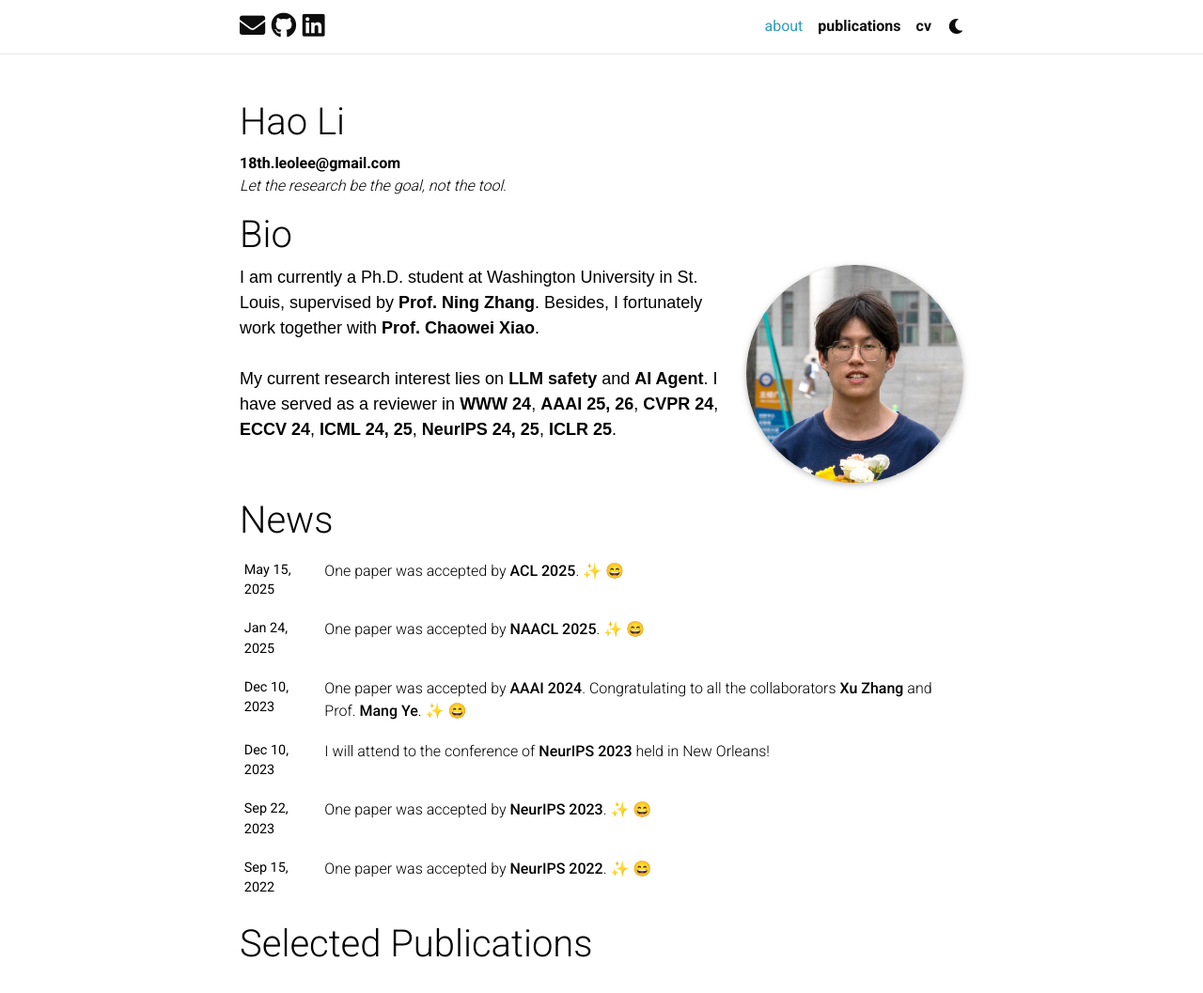
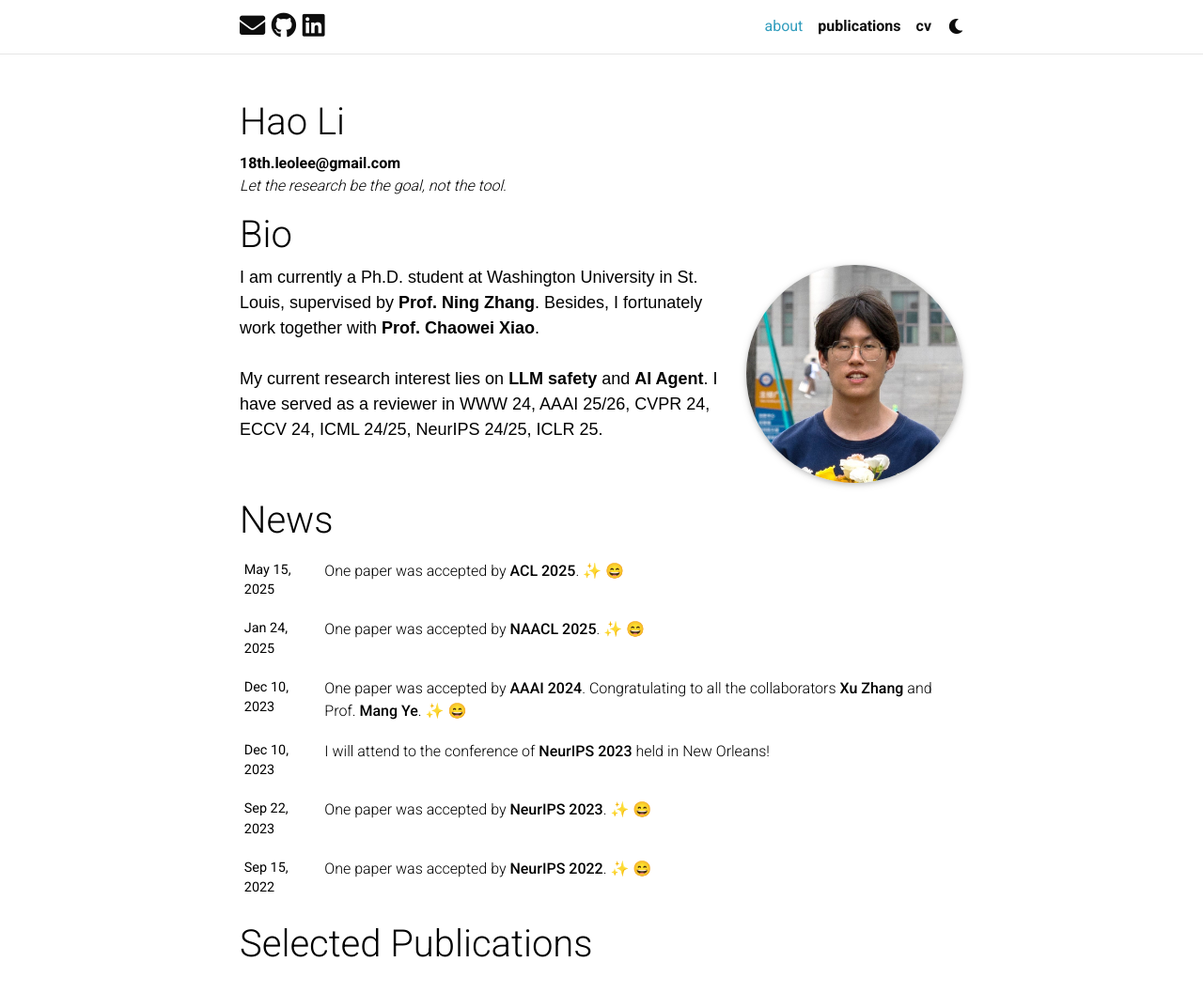
Before and after one commit to leolee99/leolee99.github.io, a Jekyll site: the page built from _pages/about.md, in a window 1280 px wide and 1311 px high, cut to the strip 0-1057 px from the top of the window. Shown: the whole strip at 94% size. Built offline with Jekyll 4.4.1, drawn with Linux system fonts in a browser that asks for light colours; full-size pictures stand in for the smaller copies a plugin makes; emoji names are drawn with the system emoji font; comment, search, counter and statistics services are not loaded; a style sheet for code colours, icons or effects is not loaded.

Commit message:
Update about.md

```diff
--- a/_pages/about.md
+++ b/_pages/about.md
@@ -35,7 +35,7 @@ I was fortunately a visiting student at <a href="https://www.nextcenter.org/" st
 I received a B.S. in computer science from Northeast Forest University, where I joined a Robot Team and participated in a cool international robot competition of <a href="https://leolee99.github.io/projects/RoboMaster/" style="font-weight: bold;">RoboMaster</a> for two years.
 <br> -->
 <br>
-My current research interest lies on <span style="font-weight: bold;">LLM safety</span> and <span style="font-weight: bold;">AI Agent</span>. I have served as a reviewer in <span style="font-weight: bold;">WWW 24</span>, <span style="font-weight: bold;">AAAI 25, 26</span>, <span style="font-weight: bold;">CVPR 24</span>, <span style="font-weight: bold;">ECCV 24</span>, <span style="font-weight: bold;">ICML 24, 25</span>, <span style="font-weight: bold;">NeurIPS 24, 25</span>, <span style="font-weight: bold;">ICLR 25</span>.</p>
+My current research interest lies on <span style="font-weight: bold;">LLM safety</span> and <span style="font-weight: bold;">AI Agent</span>. I have served as a reviewer in WWW 24, AAAI 25/26, CVPR 24, ECCV 24, ICML 24/25, NeurIPS 24/25, ICLR 25.</p>
 
 
 
```
